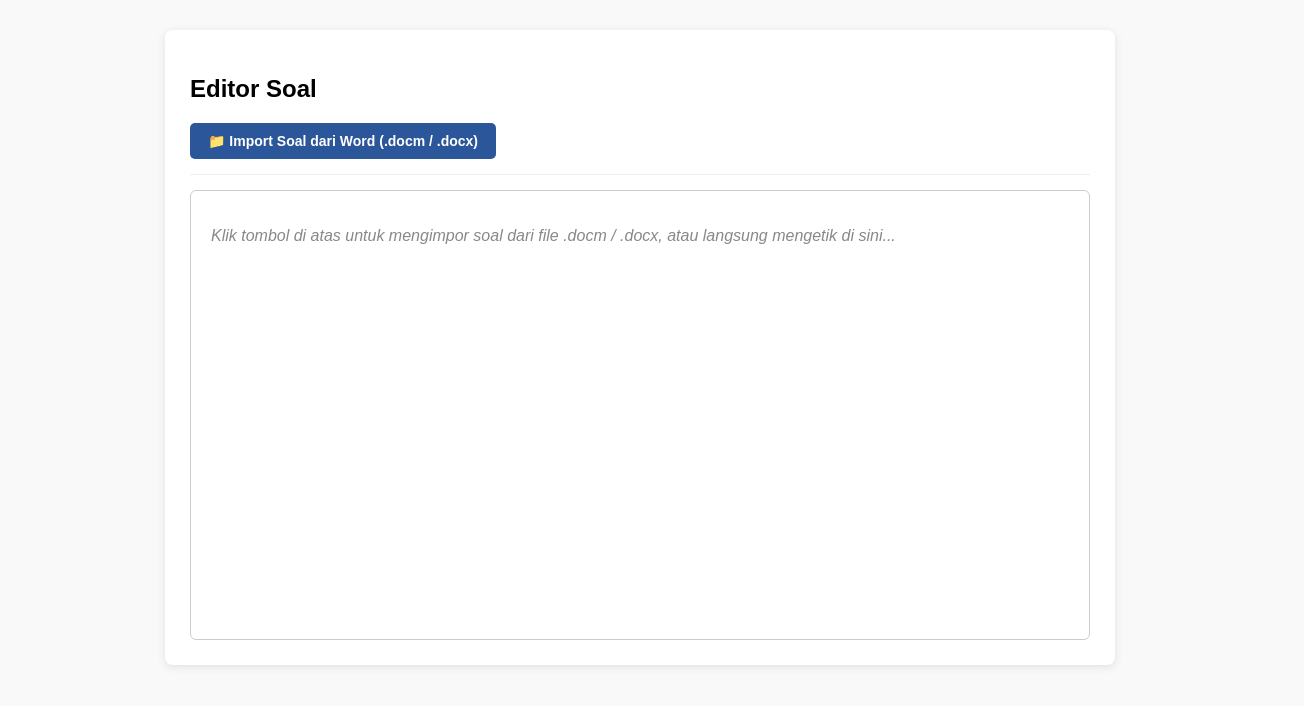
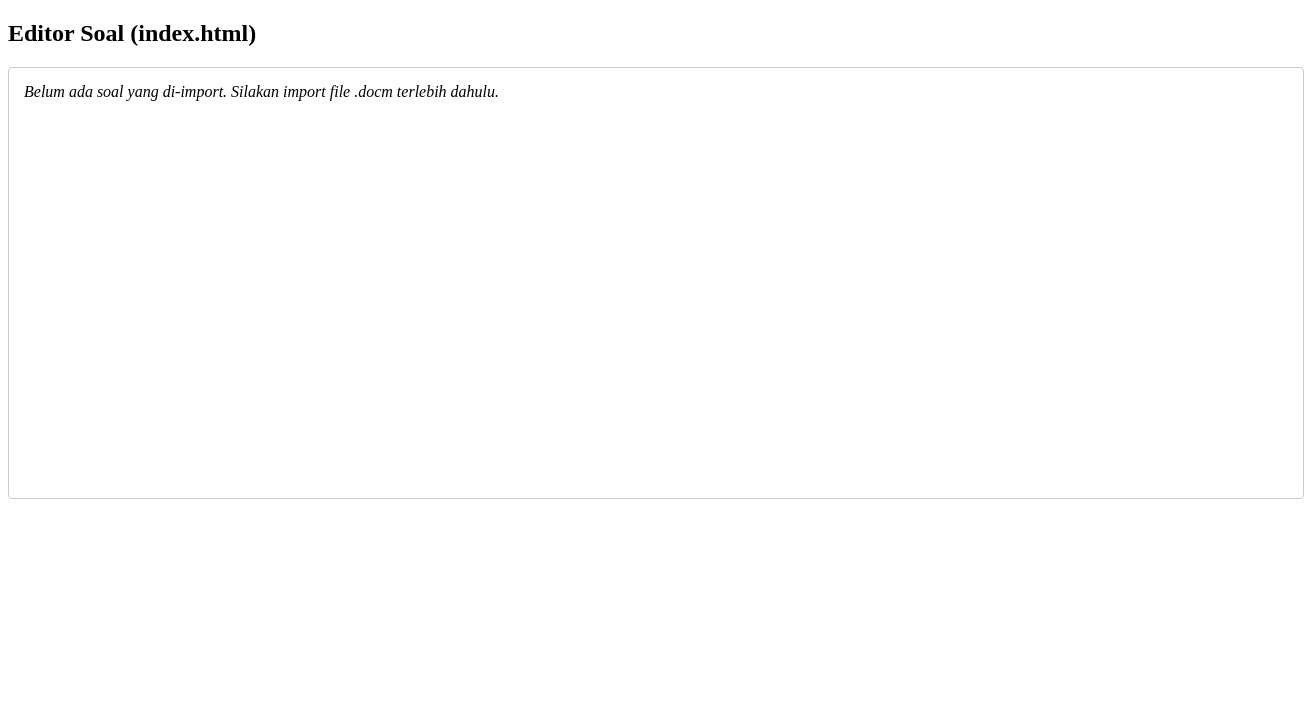
Before and after one commit to Musa0575/asal, a plain HTML site: page index.html in a window 1280 px wide. Shown: the whole page, 1304 px wide, since content can reach past the window. Drawn offline with nearby package versions, Linux system fonts and the light colour scheme.

Commit message:
Update index.html

```diff
--- a/index.html
+++ b/index.html
@@ -2,125 +2,41 @@
 <html lang="id">
 <head>
   <meta charset="UTF-8">
-  <title>Editor Soal - Import .DOCM / .DOCX</title>
-
-  <!-- 1. Library Mammoth JS untuk membaca file Word/XML -->
-  <script src="https://cdnjs.cloudflare.com/ajax/libs/mammoth/1.6.0/mammoth.browser.min.js"></script>
-
+  <title>Halaman Utama Editor Soal</title>
   <style>
-    body {
-      font-family: Arial, sans-serif;
-      margin: 30px;
-      background-color: #f9f9f9;
-    }
-
-    .container {
-      max-width: 900px;
-      margin: 0 auto;
-      background: #ffffff;
-      padding: 25px;
-      border-radius: 8px;
-      box-shadow: 0 2px 10px rgba(0,0,0,0.1);
-    }
-
-    .toolbar {
-      margin-bottom: 15px;
-      padding-bottom: 15px;
-      border-bottom: 1px solid #eee;
-    }
-
-    #fileInput {
-      display: none; /* Sembunyikan input file standar agar bisa diganti tombol bagus */
-    }
-
-    .btn-import {
-      background-color: #2b579a; /* Warna khas Word */
-      color: white;
-      padding: 10px 18px;
-      border: none;
-      border-radius: 5px;
-      cursor: pointer;
-      font-weight: bold;
-      font-size: 14px;
-    }
-
-    .btn-import:hover {
-      background-color: #1e3c6e;
-    }
-
-    /* Area Editor Soal */
     #editor {
       width: 100%;
-      min-height: 450px;
+      min-height: 400px;
       border: 1px solid #ccc;
-      padding: 20px;
-      border-radius: 6px;
-      box-sizing: border-box;
-      background-color: #fff;
-      outline: none;
-      overflow-y: auto;
-    }
-
-    #editor:focus {
-      border-color: #2b579a;
-      box-shadow: 0 0 5px rgba(43, 87, 154, 0.3);
+      padding: 15px;
+      margin-top: 15px;
+      border-radius: 4px;
     }
   </style>
 </head>
 <body>
 
-  <div class="container">
-    <h2>Editor Soal</h2>
+  <h2>Editor Soal (index.html)</h2>
 
-    <!-- Toolbar / Tombol Import -->
-    <div class="toolbar">
-      <!-- Input file tersembunyi -->
-      <input type="file" id="fileInput" accept=".docm, .docx" />
-
-      <!-- Tombol kustom untuk memicu input file -->
-      <button class="btn-import" onclick="document.getElementById('fileInput').click()">
-        📁 Import Soal dari Word (.docm / .docx)
-      </button>
-    </div>
-
-    <!-- Area Editor Utama -->
-    <div id="editor" contenteditable="true">
-      <p style="color: #888;"><i>Klik tombol di atas untuk mengimpor soal dari file .docm / .docx, atau langsung mengetik di sini...</i></p>
-    </div>
+  <!-- Area untuk menampilkan atau mengedit soal -->
+  <div id="editor" contenteditable="true">
+    <i>Belum ada soal yang di-import. Silakan import file .docm terlebih dahulu.</i>
   </div>
 
   <script>
-    // Event listener saat pengguna memilih file
-    document.getElementById('fileInput').addEventListener('change', handleFileSelect, false);
+    // Jalankan kode saat halaman index.html selesai dimuat
+    window.addEventListener('DOMContentLoaded', () => {
+      // 1. Ambil data soal dari localStorage
+      const dataSoal = localStorage.getItem('soalImported');
 
-    function handleFileSelect(event) {
-      const file = event.target.files[0];
-      if (!file) return;
+      if (dataSoal) {
+        // 2. Masukkan data soal ke dalam elemen #editor
+        document.getElementById('editor').innerHTML = dataSoal;
 
-      const reader = new FileReader();
-
-      reader.onload = function(loadEvent) {
-        const arrayBuffer = loadEvent.target.result;
-
-        // Proses membaca file .docm / .docx
-        mammoth.convertToHtml({ arrayBuffer: arrayBuffer })
-          .then(function(result) {
-            // Langsung masukkan hasilnya ke dalam #editor di halaman ini juga
-            document.getElementById('editor').innerHTML = result.value;
-
-            // Log jika ada pesan/peringatan (misal: format tabel tertentu)
-            if (result.messages.length > 0) {
-              console.log("Peringatan konversi:", result.messages);
-            }
-          })
-          .catch(function(err) {
-            console.error("Gagal mengimpor file:", err);
-            alert("Terjadi kesalahan saat mengimpor file .docm!");
-          });
-      };
-
-      reader.readAsArrayBuffer(file);
-    }
+        // 3. (Opsional) Hapus dari localStorage jika hanya ingin dipakai sekali
+        // localStorage.removeItem('soalImported');
+      }
+    });
   </script>
 </body>
 </html>
```
